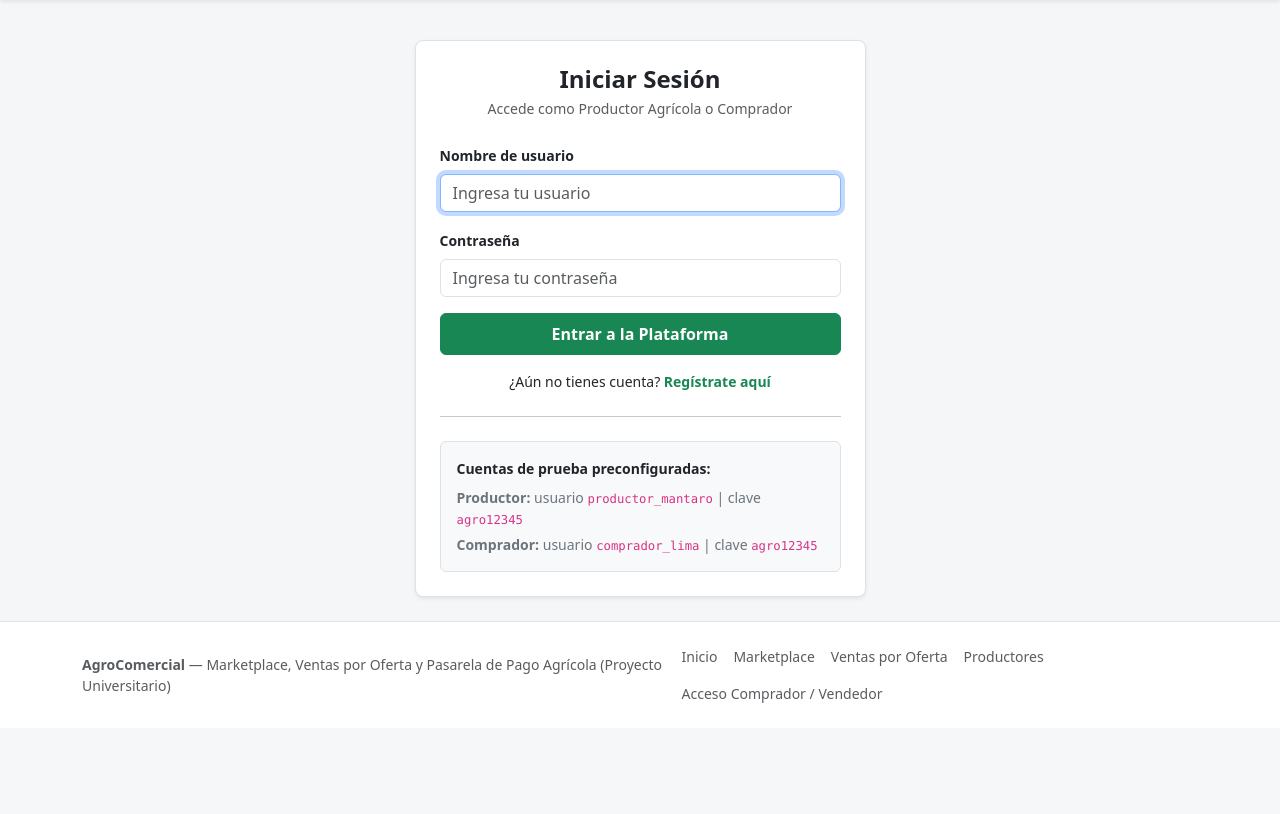
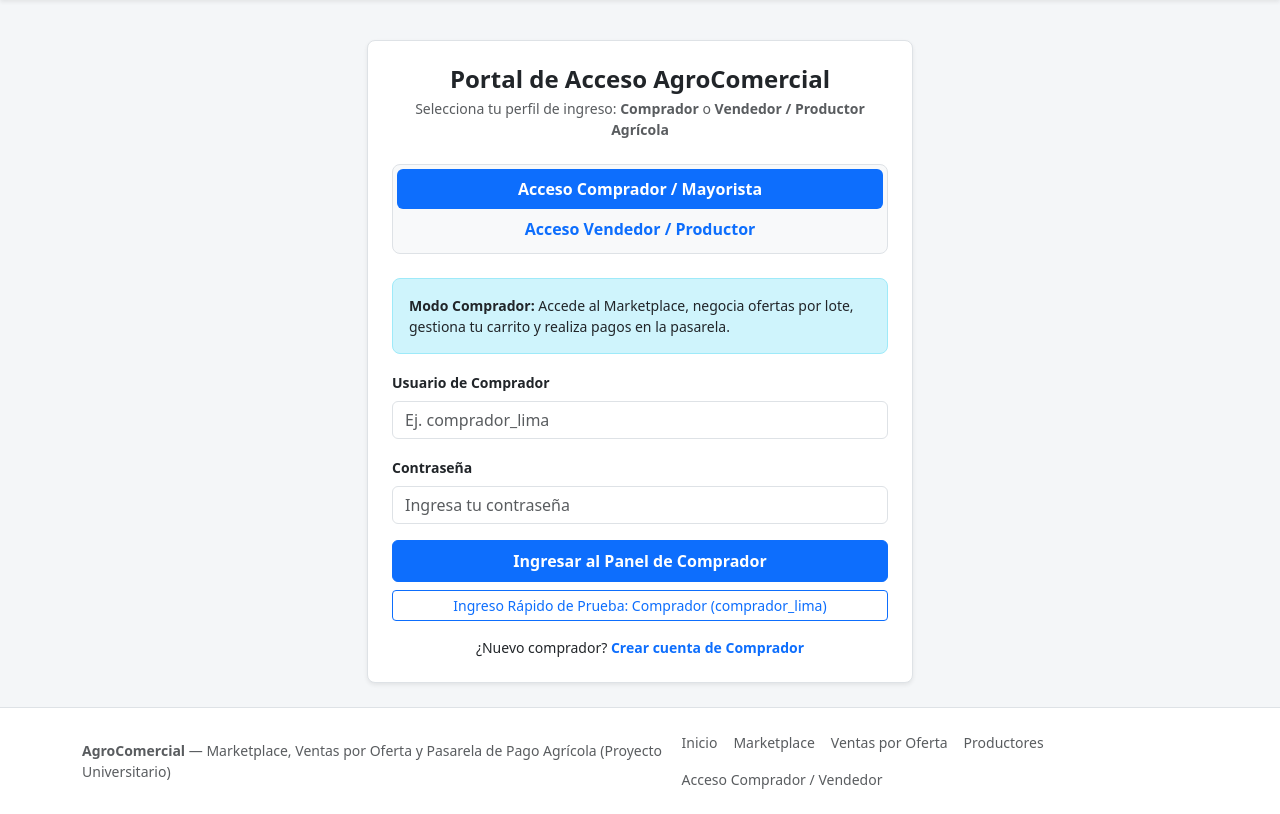
Before and after one commit to fabrizio1350/AGRO-COMERCIAL, a Django app: page /login/ in a window 1280 px wide. Shown: the part 85-899 px from the top of the page. Before the commit the page ends 788 px from the top, so only its background shows below. Run offline with Django 5.2, Linux system fonts and the light colour scheme; data comes from the database, SQL or seed files in the repository; data that the repository does not hold is empty.

Commit message:
separando el login en dos pestañas para comprador y vendedor

```diff
--- a/templates/login.html
+++ b/templates/login.html
@@ -1,43 +1,103 @@
 {% extends 'base.html' %}
 
-{% block title %}Iniciar Sesión | AgroComercial{% endblock %}
+{% block title %}Acceso Comprador y Vendedor | AgroComercial{% endblock %}
 
 {% block content %}
 <div class="row justify-content-center">
-    <div class="col-md-6 col-lg-5">
+    <div class="col-md-8 col-lg-6">
         <div class="bg-white border rounded-3 p-4 shadow-sm">
-            <h2 class="h4 fw-bold text-center mb-1">Iniciar Sesión</h2>
-            <p class="text-muted small text-center mb-4">Accede como Productor Agrícola o Comprador</p>
+            <h2 class="h4 fw-bold text-center mb-1">Portal de Acceso AgroComercial</h2>
+            <p class="text-muted small text-center mb-4">
+                Selecciona tu perfil de ingreso: <strong>Comprador</strong> o <strong>Vendedor / Productor Agrícola</strong>
+            </p>
 
+            <!-- Pestañas para separar el Login de Comprador y Login de Vendedor -->
+            <ul class="nav nav-pills nav-fill mb-4 p-1 bg-light rounded-3 border" id="tabsLoginRol" role="tablist">
+                <li class="nav-item" role="presentation">
+                    <button class="nav-link {% if modo_acceso != 'vendedor' %}active{% endif %} fw-bold" id="tab-comprador-btn" data-bs-toggle="pill" data-bs-target="#pane-comprador" type="button" role="tab">
+                        Acceso Comprador / Mayorista
+                    </button>
+                </li>
+                <li class="nav-item" role="presentation">
+                    <button class="nav-link {% if modo_acceso == 'vendedor' %}active{% endif %} fw-bold" id="tab-vendedor-btn" data-bs-toggle="pill" data-bs-target="#pane-vendedor" type="button" role="tab">
+                        Acceso Vendedor / Productor
+                    </button>
+                </li>
+            </ul>
+
+            <div class="tab-content" id="tabsLoginRolContent">
+                <!-- PESTAÑA 1: LOGIN COMPRADOR -->
+                <div class="tab-pane fade {% if modo_acceso != 'vendedor' %}show active{% endif %}" id="pane-comprador" role="tabpanel">
+                    <div class="border border-info-subtle rounded-3 p-3 mb-3 bg-info-subtle text-dark small">
+                        <strong>Modo Comprador:</strong> Accede al Marketplace, negocia ofertas por lote, gestiona tu carrito y realiza pagos en la pasarela.
+                    </div>
                     <form method="post" action="{% url 'login' %}">
                         {% csrf_token %}
+                        <input type="hidden" name="modo_rol" value="COMPRADOR">
                         <div class="mb-3">
-                    <label class="form-label fw-semibold small">Nombre de usuario</label>
-                    <input type="text" name="username" class="form-control" placeholder="Ingresa tu usuario" required autofocus>
+                            <label class="form-label fw-semibold small">Usuario de Comprador</label>
+                            <input type="text" name="username" class="form-control" placeholder="Ej. comprador_lima" required>
+                        </div>
+                        <div class="mb-3">
+                            <label class="form-label fw-semibold small">Contraseña</label>
+                            <input type="password" name="password" class="form-control" placeholder="Ingresa tu contraseña" required>
+                        </div>
+                        <button type="submit" class="btn btn-primary w-100 py-2 fw-semibold">
+                            Ingresar al Panel de Comprador
+                        </button>
+                    </form>
+
+                    <!-- Boton de ingreso directo para demostracion -->
+                    <form method="post" action="{% url 'login' %}" class="mt-2">
+                        {% csrf_token %}
+                        <input type="hidden" name="modo_rol" value="COMPRADOR">
+                        <input type="hidden" name="username" value="comprador_lima">
+                        <input type="hidden" name="password" value="agro12345">
+                        <button type="submit" class="btn btn-outline-primary btn-sm w-100">
+                            Ingreso Rápido de Prueba: Comprador (comprador_lima)
+                        </button>
+                    </form>
+
+                    <div class="text-center mt-3 small">
+                        ¿Nuevo comprador? <a href="{% url 'registro' %}?rol=COMPRADOR" class="fw-semibold text-decoration-none">Crear cuenta de Comprador</a>
+                    </div>
+                </div>
+
+                <!-- PESTAÑA 2: LOGIN VENDEDOR / PRODUCTOR -->
+                <div class="tab-pane fade {% if modo_acceso == 'vendedor' %}show active{% endif %}" id="pane-vendedor" role="tabpanel">
+                    <div class="border border-success-subtle rounded-3 p-3 mb-3 bg-success-subtle text-dark small">
+                        <strong>Modo Vendedor / Productor:</strong> Publica tus cosechas con ficha técnica, activa remates, acepta ofertas de compradores y controla tus despachos.
+                    </div>
+                    <form method="post" action="{% url 'login' %}">
+                        {% csrf_token %}
+                        <input type="hidden" name="modo_rol" value="PRODUCTOR">
+                        <div class="mb-3">
+                            <label class="form-label fw-semibold small">Usuario de Vendedor / Productor</label>
+                            <input type="text" name="username" class="form-control" placeholder="Ej. productor_mantaro" required>
                         </div>
                         <div class="mb-3">
                             <label class="form-label fw-semibold small">Contraseña</label>
                             <input type="password" name="password" class="form-control" placeholder="Ingresa tu contraseña" required>
                         </div>
                         <button type="submit" class="btn btn-success w-100 py-2 fw-semibold">
-                    Entrar a la Plataforma
+                            Ingresar al Panel de Vendedor
+                        </button>
+                    </form>
+
+                    <!-- Boton de ingreso directo para demostracion -->
+                    <form method="post" action="{% url 'login' %}" class="mt-2">
+                        {% csrf_token %}
+                        <input type="hidden" name="modo_rol" value="PRODUCTOR">
+                        <input type="hidden" name="username" value="productor_mantaro">
+                        <input type="hidden" name="password" value="agro12345">
+                        <button type="submit" class="btn btn-outline-success btn-sm w-100">
+                            Ingreso Rápido de Prueba: Vendedor (productor_mantaro)
                         </button>
                     </form>
 
                     <div class="text-center mt-3 small">
-                ¿Aún no tienes cuenta? <a href="{% url 'registro' %}" class="text-success fw-semibold text-decoration-none">Regístrate aquí</a>
+                        ¿Nuevo productor agrícola? <a href="{% url 'registro' %}?rol=PRODUCTOR" class="text-success fw-semibold text-decoration-none">Registrar Finca / Vendedor</a>
                     </div>
-
-            <hr class="my-4">
-
-            <!-- Credenciales de prueba para demostracion universitaria -->
-            <div class="bg-light border rounded-2 p-3 small text-secondary">
-                <div class="fw-bold text-dark mb-2">Cuentas de prueba preconfiguradas:</div>
-                <div class="mb-1">
-                    <strong>Productor:</strong> usuario <code>productor_mantaro</code> | clave <code>agro12345</code>
-                </div>
-                <div>
-                    <strong>Comprador:</strong> usuario <code>comprador_lima</code> | clave <code>agro12345</code>
                 </div>
             </div>
         </div>
```
Lines whose indentation alone changed are shown as unchanged.
